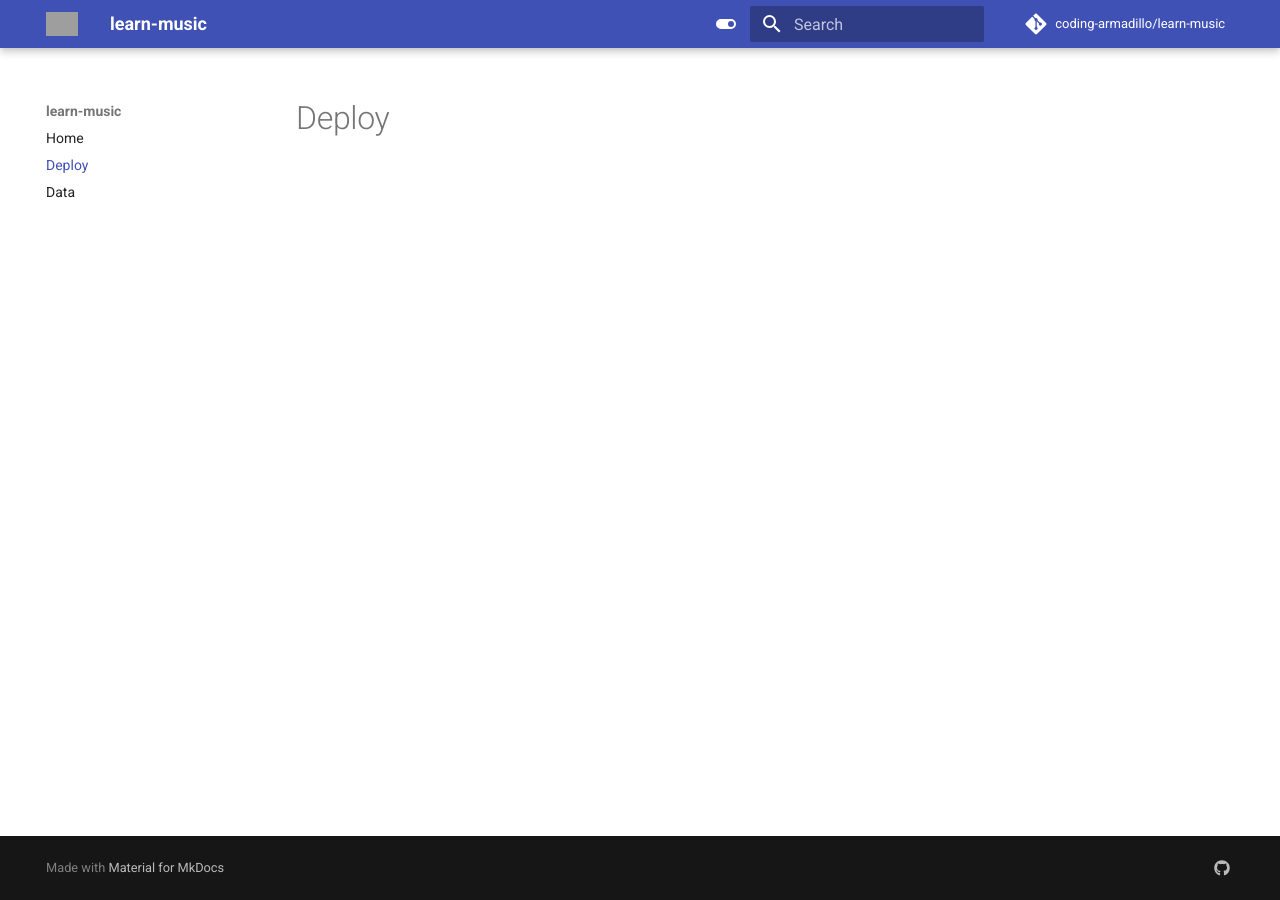
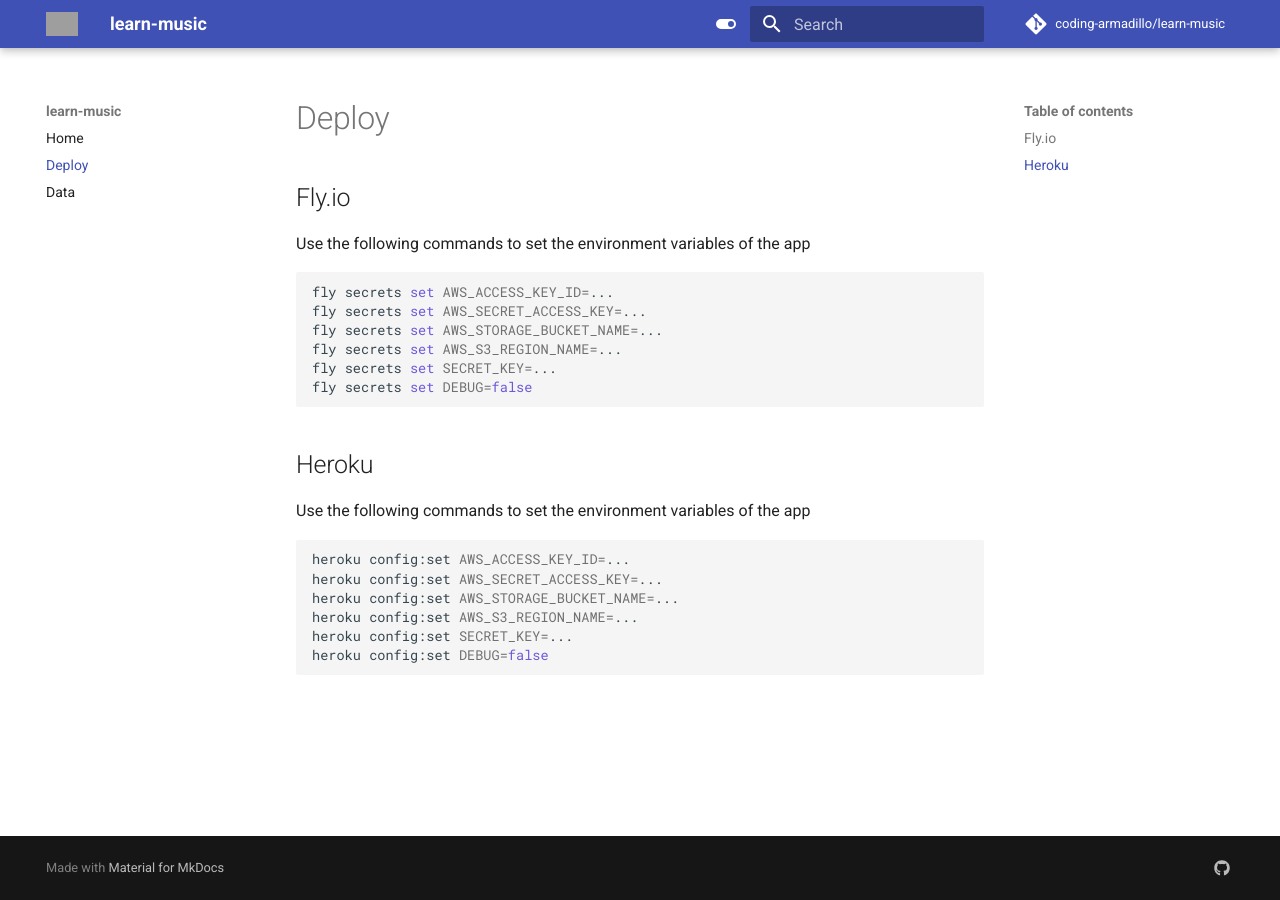
Before and after one commit to coding-armadillo/learn-music, an MkDocs documentation site: the page built from docs/deploy.md, in a window 1280 px wide. Built offline with MkDocs 1.6.1 and Material for MkDocs 9.7.7, drawn with Linux system fonts in a browser that asks for light colours; comment, search, counter and statistics services are not loaded; grey boxes are pictures that could not be loaded.

Commit message:
refresh docs

````diff
--- a/docs/deploy.md
+++ b/docs/deploy.md
@@ -1 +1,27 @@
 # Deploy
+
+## Fly.io
+
+Use the following commands to set the environment variables of the app
+
+```zsh
+fly secrets set AWS_ACCESS_KEY_ID=...
+fly secrets set AWS_SECRET_ACCESS_KEY=...
+fly secrets set AWS_STORAGE_BUCKET_NAME=...
+fly secrets set AWS_S3_REGION_NAME=...
+fly secrets set SECRET_KEY=...
+fly secrets set DEBUG=false
+```
+
+## Heroku
+
+Use the following commands to set the environment variables of the app
+
+```zsh
+heroku config:set AWS_ACCESS_KEY_ID=...
+heroku config:set AWS_SECRET_ACCESS_KEY=...
+heroku config:set AWS_STORAGE_BUCKET_NAME=...
+heroku config:set AWS_S3_REGION_NAME=...
+heroku config:set SECRET_KEY=...
+heroku config:set DEBUG=false
+```
````
Also changed, not shown: README.md (+0 -22 lines).
